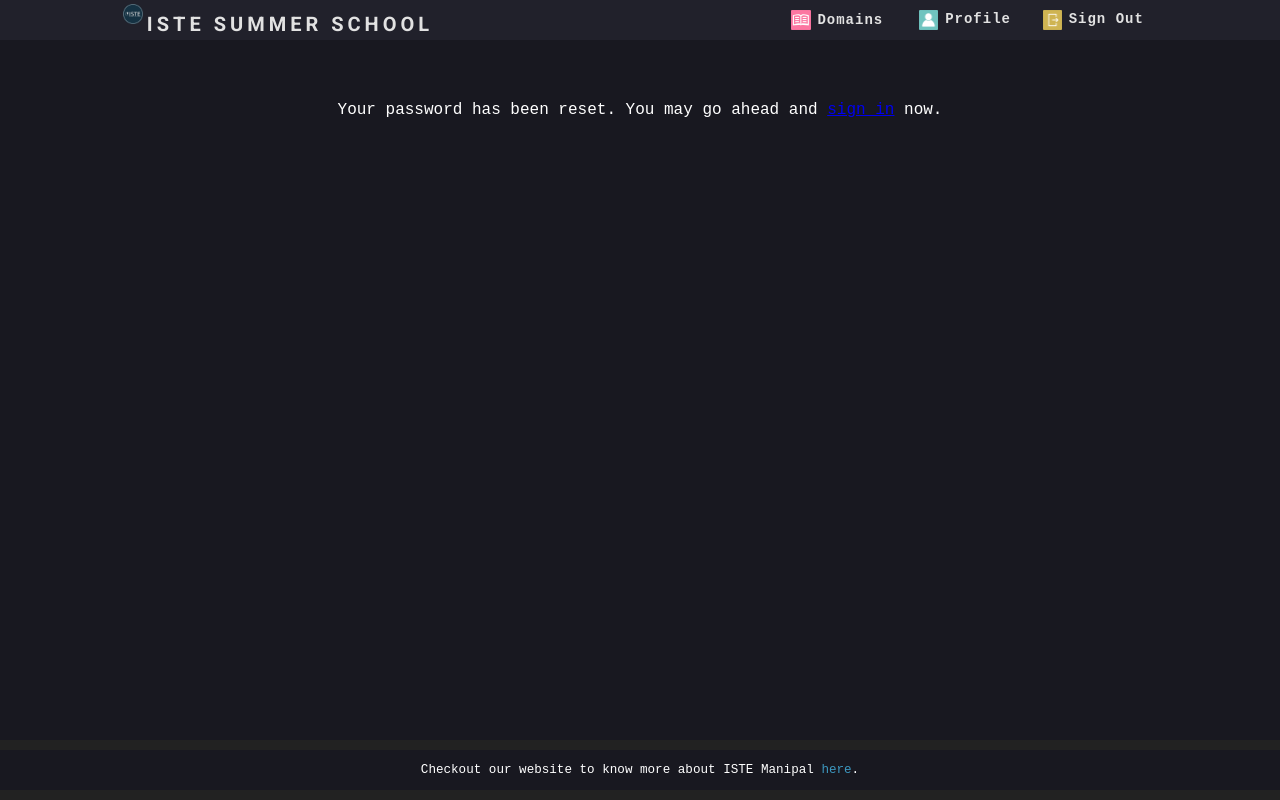
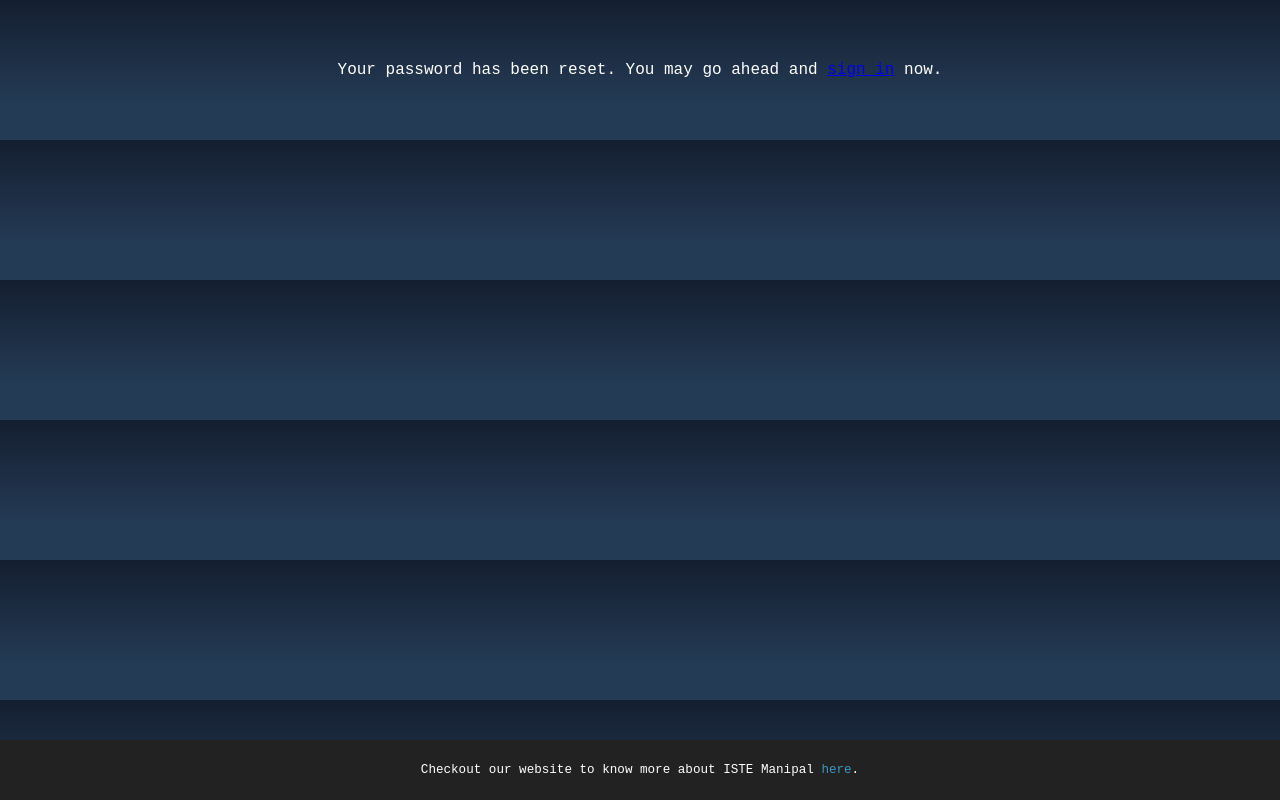
Before and after one commit to InshaManowar/iste-summer-backend, a Django app: page /reset/complete/ in a window 1280 px wide. Run offline with Django 3.2, Linux system fonts and the light colour scheme.

Commit message:
bg color

```diff
--- a/accounts/static/accounts/styles.css
+++ b/accounts/static/accounts/styles.css
@@ -2,9 +2,11 @@
     margin: 0px;
     padding: 0px;
     box-sizing: border-box;
-    background-color: #181820;
 }
+body{
+    background-image: linear-gradient(#141e30 0%, #243b55 74%);
 
+}
 nav{
     display: flex;
     justify-content: space-around;
--- a/accounts/templates/accounts/base_1.html
+++ b/accounts/templates/accounts/base_1.html
@@ -16,31 +16,7 @@
 </head>
 
 <body>
-    <nav>
-        <div class="logo">
-            <img src="{% static 'accounts/iste.png' %}" style="width: 5%; height: 5%; float: left; background: #21212b;">
-            <h4>ISTE Summer School</h4>
-        </div>
-        <ul class="nav-links">
-            <li>
-                <img src="{% static 'accounts/d.png' %}" style="width:16%; height:100%; display: inline-flex; background: #21212b; vertical-align: middle;">
-                <a href="#" class="options">Domains</a>
-            </li>
-            <li>
-                <img src="{% static 'accounts/p.png' %}" style="width:16%; height:100%; display: inline-flex; background: #21212b; vertical-align: middle;">
-                <a href="#">Profile</a>
-            </li>
-            <li>
-                <img src="{% static 'accounts/s.png' %}" style="width:16%; height:100%; display: inline-flex; background: #21212b; vertical-align: middle;">
-                <a href="#">Sign Out</a>
-            </li>
-        </ul>
-        <div class="burger">
-            <div class="line1"></div>
-            <div class="line2"></div>
-            <div class="line3"></div>
-        </div>
-    </nav>
+
 
 {% block content %}
 
```
